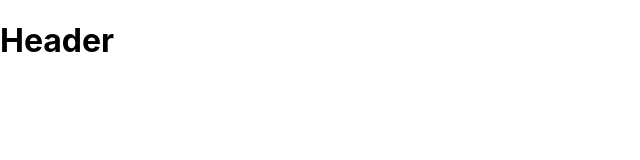
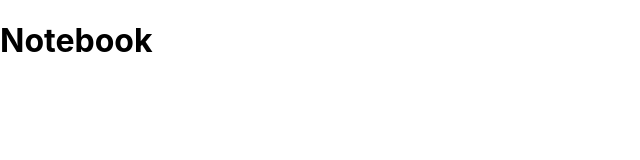
Before and after one commit to jkhebel/notebook-app, a React (Create React App) app: page / in a window 1280 px wide. Shown: the top 160 px of the page, without its empty margins (0-640 px from the left). Built offline with nearby package versions, Linux system fonts and the light colour scheme.

Commit message:
Hello world

```diff
--- a/src/App.js
+++ b/src/App.js
@@ -1,7 +1,9 @@
+import Header from "./components/Header";
+
 function App() {
   return (
-    <div className="App">
-      <h1>Header</h1>
+    <div className="container">
+      <Header title="Notebook"/>
     </div>
   );
 }
--- /dev/null
+++ b/src/components/Header.js
@@ -0,0 +1,13 @@
+const Header = ({ title }) => {
+  return (
+    <header>
+      <h1>{title}</h1>
+    </header>
+  );
+};
+
+Header.defaultProps = {
+  title: "Hello World!",
+};
+
+export default Header;
```
